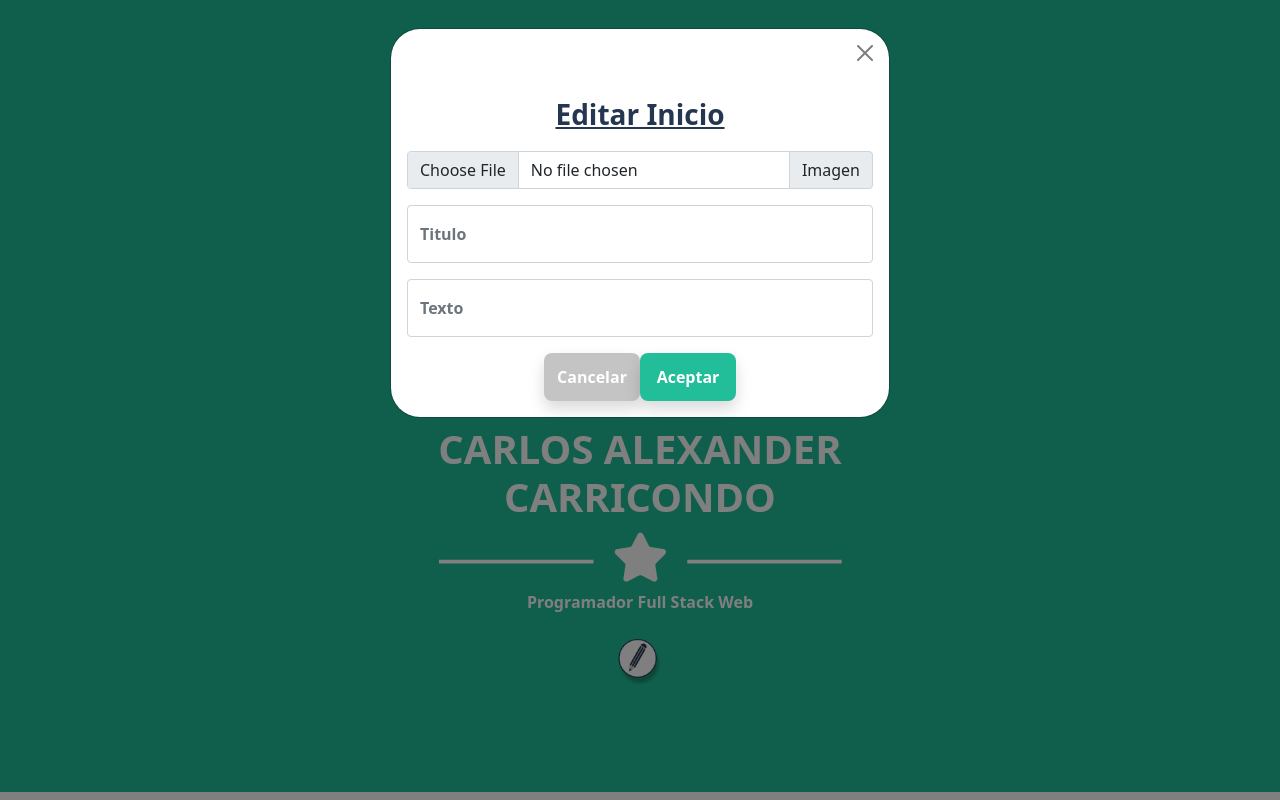
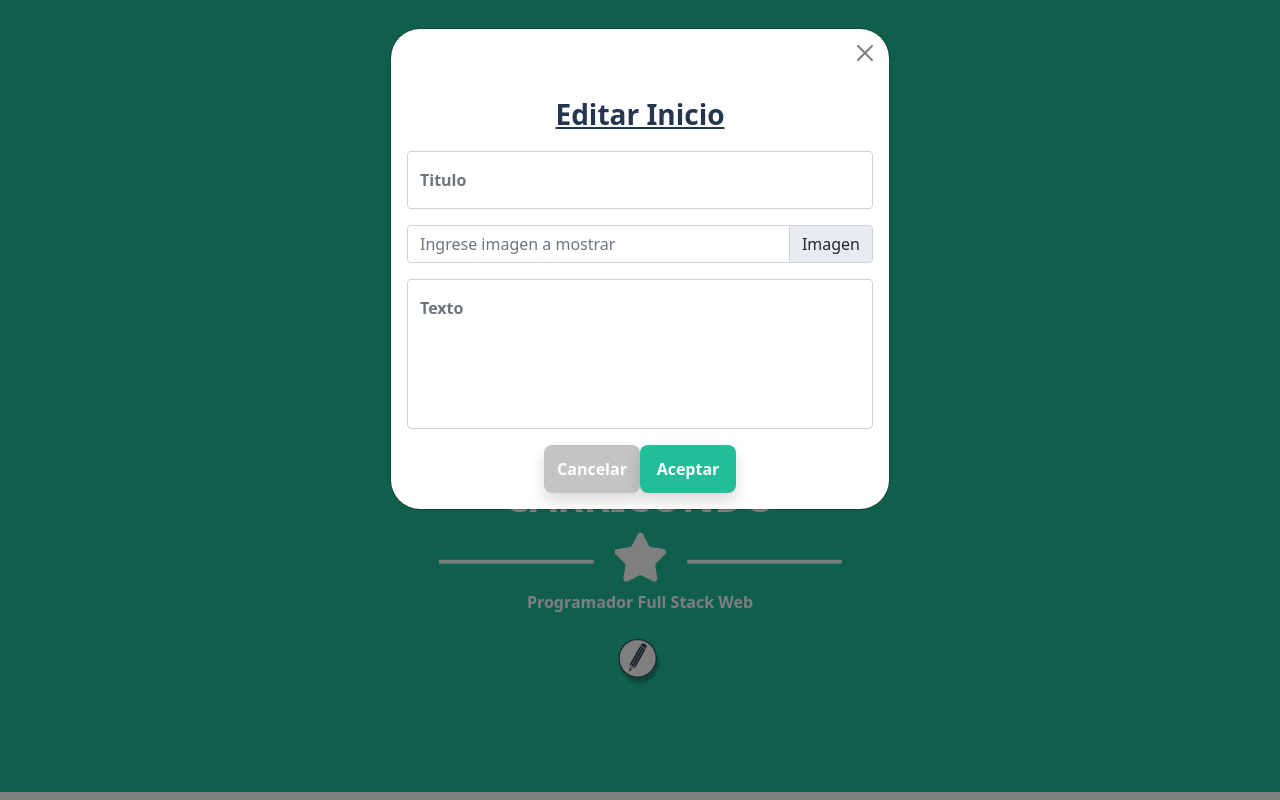
Before and after one commit to carlosc86/portfolio-FrontEnd, an Angular app: page / in a window 1280 px wide. Both pictures are taken after a click on the picture 640 px from the left and 663 px from the top of the page. Built offline with nearby package versions, Linux system fonts and the light colour scheme.

Commit message:
Creado el editor de secciones.

```diff
--- /dev/null
+++ b/src/app/components/editar-seccion/editar-seccion.component.html
@@ -0,0 +1,29 @@
+<!--Modal para la edicion de la home page-->
+<div class="modal fade" id="editSection" tabindex="-1">
+    <div class="modal-dialog">
+        <div class="modal-content modalEdit" >
+            <div class="modal-header">
+                <button type="button" class="btn-close" data-bs-dismiss="modal" aria-label="Close"></button>
+            </div>
+            <div class="modal-body">
+                <h3 class="modal-title mx-auto mb-3 text-decoration-underline fw-bold">Editar {{getTituloSeccion()}}</h3>
+                <form action="" class="text-secondary" [formGroup]="forms" (ngSubmit)="aceptar()">
+                    <div class="form-floating mb-3">
+                        <input type="text" id="titulo" class="form-control" formControlName="titulo" placeholder="Escriba titulo a mostrar">
+                        <label for="titulo" class="form-label">Titulo</label>
+                    </div>
+                    <div class="input-group mb-3">
+                        <input type="text" id="imagen" class="form-control" formControlName="urlImagen" placeholder="Ingrese imagen a mostrar">
+                        <label for="imagen" class="input-group-text">Imagen</label>
+                    </div>
+                    <div class="form-floating mb-3">
+                        <textarea id="texto" class="form-control" style="resize: none; height: 150px;" formControlName="texto" placeholder="Escriba el texto de la seccion"></textarea>
+                        <label for="texto" class="form-label">Texto</label>
+                    </div>
+                    <button class="btn btn-secondary shadow" type="button" data-bs-dismiss="modal" (click)="cancelar()">Cancelar</button>
+                    <button class="btn btn-success shadow" type="submit" data-bs-dismiss="modal" >Aceptar</button>
+                </form>
+            </div>
+        </div>
+    </div>
+</div>
--- /dev/null
+++ b/src/app/components/editar-seccion/editar-seccion.component.ts
@@ -0,0 +1,46 @@
+import { Component, OnInit } from '@angular/core';
+import { Input, Output, EventEmitter } from '@angular/core';
+import { Seccion } from '../seccion';
+import { FormBuilder, FormGroup } from '@angular/forms';
+
+@Component({
+  selector: 'app-editar-seccion',
+  templateUrl: './editar-seccion.component.html',
+  styleUrls: ['./editar-seccion.component.css']
+})
+export class EditarSeccionComponent implements OnInit {
+
+  @Input() seccion:Seccion=new Seccion;
+  @Input() tituloS:string="";
+  @Output() messageEvent:EventEmitter<Seccion>=new EventEmitter<Seccion>();
+  forms:FormGroup;
+
+  constructor( private fb:FormBuilder) {
+    this.forms=fb.group({
+      titulo:['',],
+      urlImagen:['',],
+      texto:['',]
+    });
+  }
+
+  ngOnInit(): void {
+  }
+
+  getTituloSeccion():string{
+    return this.tituloS;
+  }
+
+  aceptar(){
+    this.seccion.setTitulo(this.forms.value.titulo);
+    this.seccion.setTexto(this.forms.value.texto);
+    this.seccion.setUrlImagen(this.forms.value.urlImagen)
+    this.messageEvent.emit(this.seccion);
+    this.forms.reset();
+  }
+
+  cancelar(){
+    this.forms.reset();
+  }
+
+
+}
--- a/src/app/components/seccion-inicio/seccion-inicio.component.html
+++ b/src/app/components/seccion-inicio/seccion-inicio.component.html
@@ -7,36 +7,8 @@
         <p>{{seccion.getTexto()}}</p>
         <!--Boton para la edicion de la seccion home-->
         <div class="col-12 ocultable" id="editHomeButton">
-            <img src="../../../assets/EditButton.png" alt="" class="img-fluid btn editButton" data-bs-target="#editHome" data-bs-toggle="modal">
+            <img src="../../../assets/EditButton.png" alt="" class="img-fluid btn editButton" data-bs-target="#editSection" data-bs-toggle="modal">
         </div>
-        <!--Modal para la edicion de la home page-->
-        <div class="modal fade" id="editHome" tabindex="-1">
-            <div class="modal-dialog">
-                <div class="modal-content modalEdit" >
-                    <div class="modal-header">
-                        <button type="button" class="btn-close" data-bs-dismiss="modal" aria-label="Close"></button>
-                    </div>
-                    <div class="modal-body">
-                        <h3 class="modal-title mx-auto mb-3 text-decoration-underline fw-bold">Editar Inicio</h3>
-                        <form action="" class="text-secondary">
-                            <div class="input-group mb-3">
-                                <input type="file" id="imagen" class="form-control" placeholder="Ingrese imagen a mostrar">
-                                <label for="imagen" class="input-group-text">Imagen</label>
-                            </div>
-                            <div class="form-floating mb-3">
-                                <input type="text" id="titulo" class="form-control" placeholder="Escriba titulo a mostrar">
-                                <label for="titulo" class="form-label">Titulo</label>
-                            </div>
-                            <div class="form-floating mb-3">
-                                <input type="text" id="texto" class="form-control" placeholder="Escriba un subtitulo">
-                                <label for="texto" class="form-label">Texto</label>
-                            </div>
-                            <button class="btn btn-secondary shadow" type="button" data-bs-dismiss="modal">Cancelar</button>
-                            <button class="btn btn-success shadow" type="button" data-bs-dismiss="modal">Aceptar</button>
-                        </form>
-                    </div>
-                </div>
-            </div>
-        </div>
+        <app-editar-seccion [tituloS]="'Inicio'" [seccion]="seccion" (messageEvent)="editarSeccion($event)"></app-editar-seccion>
     </div>
 </section>
--- a/src/app/components/seccion-inicio/seccion-inicio.component.ts
+++ b/src/app/components/seccion-inicio/seccion-inicio.component.ts
@@ -18,5 +18,10 @@ export class SeccionInicioComponent implements OnInit {
     this.seccion.setUrlImagen("../../../assets/portrait.png");
   }
 
+  editarSeccion($event:Seccion){
+    console.log("texto en componente seccion: "+$event.getTitulo());
+    this.seccion=$event;
+  }
+
 
 }
```
Also changed, not shown: src/app/app.module.ts (+6 -2 lines), src/app/components/editar-seccion/editar-seccion.component.css (added), 1 other file (tests, documents, lock files or other folders).
